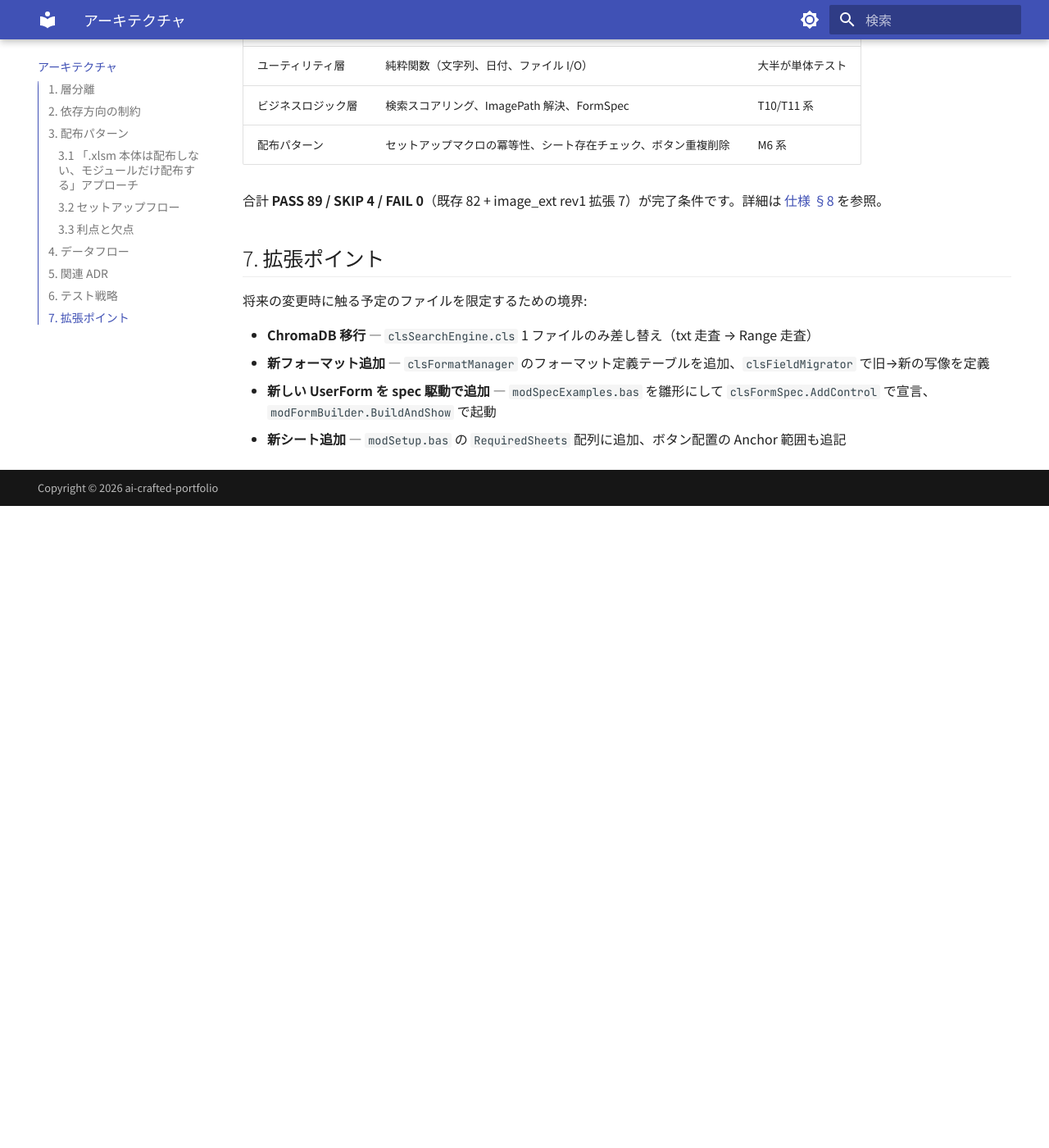
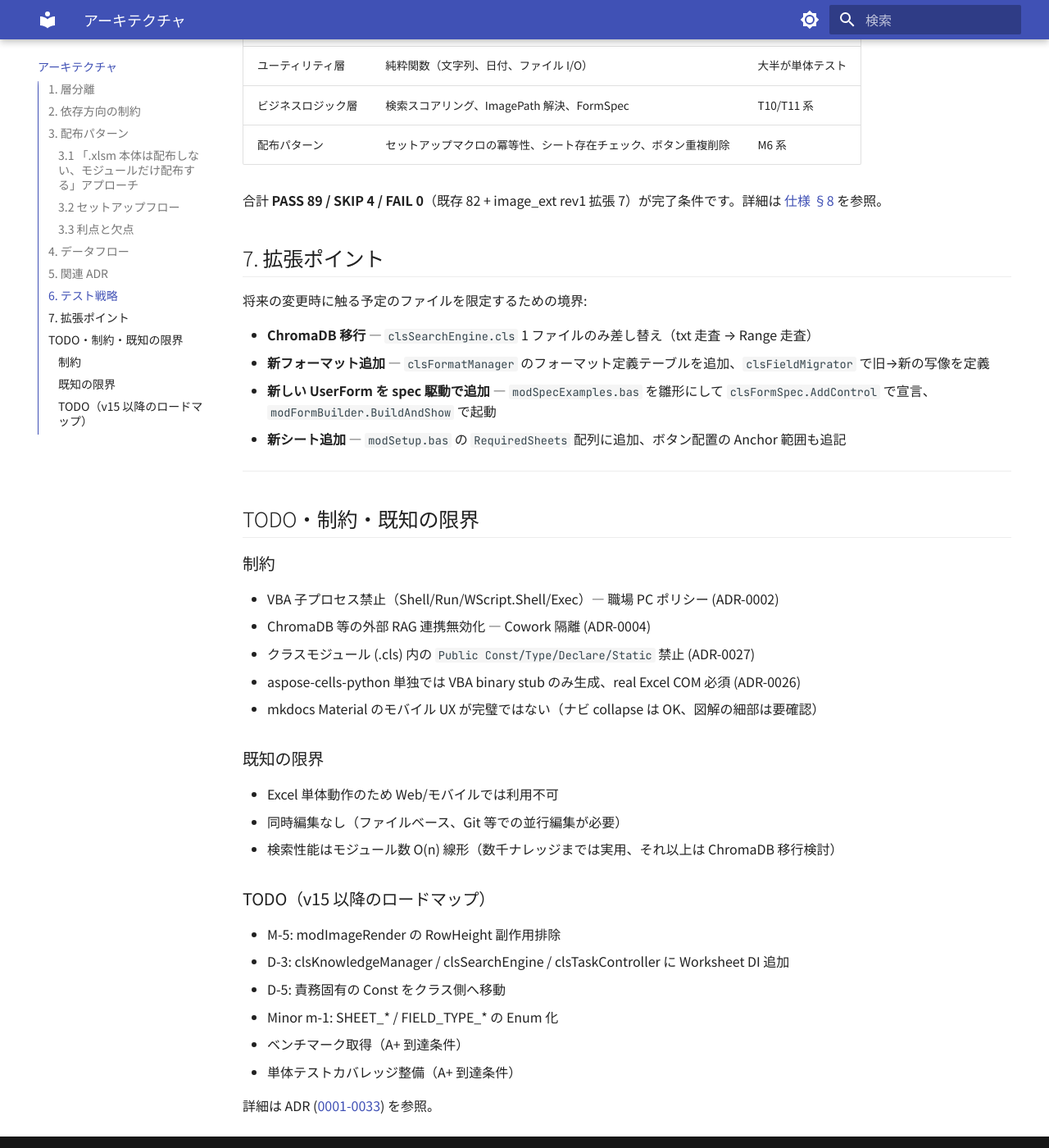
Before and after one commit to ai-crafted-portfolio/knowledgevba, an MkDocs documentation site: the page built from docs/architecture.md, in a window 1280 px wide and 1400 px high, scrolled down 6699 px. Shown: the whole window at 82% size. Built offline with MkDocs 1.6.1 and Material for MkDocs 9.7.7, drawn with Linux system fonts in a browser that asks for light colours; before the commit the page ends 7316 px from its top, so only the background shows below that.

Commit message:
Update architecture.md with TODOs and constraints
Added a section for TODOs, constraints, and known limitations in the architecture documentation.

```diff
--- a/docs/architecture.md
+++ b/docs/architecture.md
@@ -185,3 +185,33 @@ flowchart LR
 - **新フォーマット追加** — `clsFormatManager` のフォーマット定義テーブルを追加、`clsFieldMigrator` で旧→新の写像を定義
 - **新しい UserForm を spec 駆動で追加** — `modSpecExamples.bas` を雛形にして `clsFormSpec.AddControl` で宣言、`modFormBuilder.BuildAndShow` で起動
 - **新シート追加** — `modSetup.bas` の `RequiredSheets` 配列に追加、ボタン配置の Anchor 範囲も追記
+
+
+---
+
+## TODO・制約・既知の限界
+
+### 制約
+
+- VBA 子プロセス禁止（Shell/Run/WScript.Shell/Exec）— 職場 PC ポリシー (ADR-0002)
+- ChromaDB 等の外部 RAG 連携無効化 — Cowork 隔離 (ADR-0004)
+- クラスモジュール (.cls) 内の `Public Const/Type/Declare/Static` 禁止 (ADR-0027)
+- aspose-cells-python 単独では VBA binary stub のみ生成、real Excel COM 必須 (ADR-0026)
+- mkdocs Material のモバイル UX が完璧ではない（ナビ collapse は OK、図解の細部は要確認）
+
+### 既知の限界
+
+- Excel 単体動作のため Web/モバイルでは利用不可
+- 同時編集なし（ファイルベース、Git 等での並行編集が必要）
+- 検索性能はモジュール数 O(n) 線形（数千ナレッジまでは実用、それ以上は ChromaDB 移行検討）
+
+### TODO（v15 以降のロードマップ）
+
+- M-5: modImageRender の RowHeight 副作用排除
+- D-3: clsKnowledgeManager / clsSearchEngine / clsTaskController に Worksheet DI 追加
+- D-5: 責務固有の Const をクラス側へ移動
+- Minor m-1: SHEET_* / FIELD_TYPE_* の Enum 化
+- ベンチマーク取得（A+ 到達条件）
+- 単体テストカバレッジ整備（A+ 到達条件）
+
+詳細は ADR ([0001-0033](https://github.com/ai-crafted-portfolio/knowledgevba)) を参照。
```
